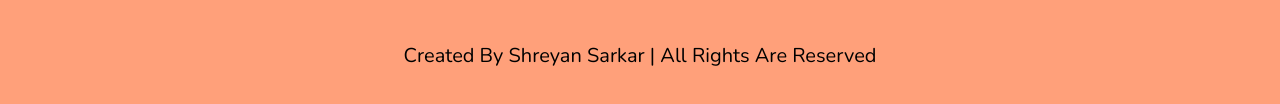
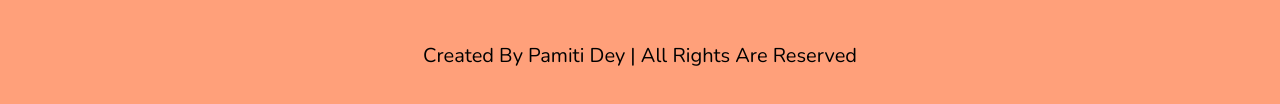
Before and after one commit to pramitidey/Epic-Eats, a plain HTML site: page index.html in a window 1280 px wide. Shown: the part 6091-6195 px from the top of the page. Drawn offline with nearby package versions, Linux system fonts and the light colour scheme.

Commit message:
Update index.html

```diff
--- a/index.html
+++ b/index.html
@@ -360,7 +360,7 @@
 
 
         <h1 class="credit">
-            created by <span>Shreyan Sarkar</></span> | all rights are reserved
+            created by <span>Pamiti Dey</></span> | all rights are reserved
         </h1>
     </section>
 
```
